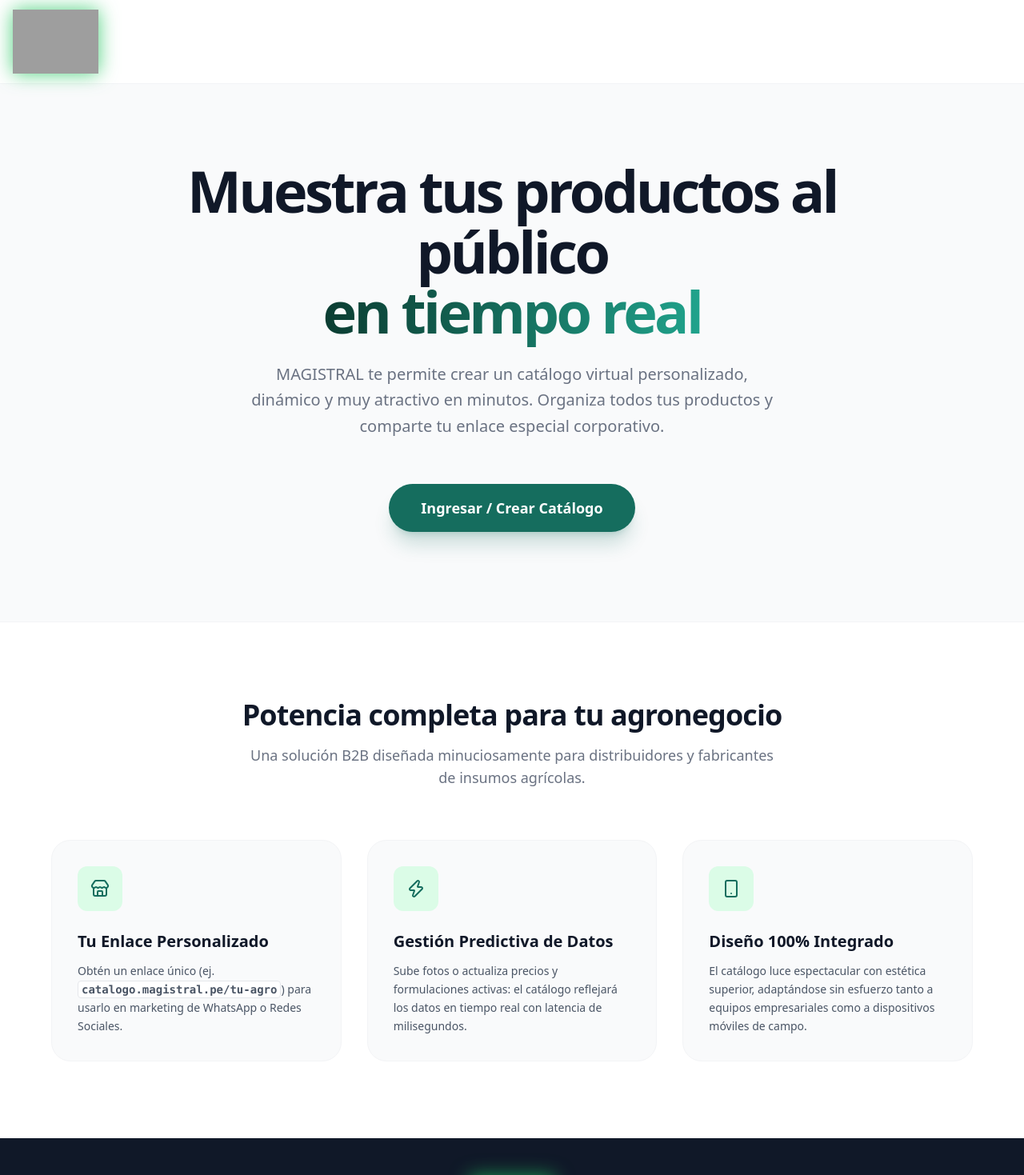
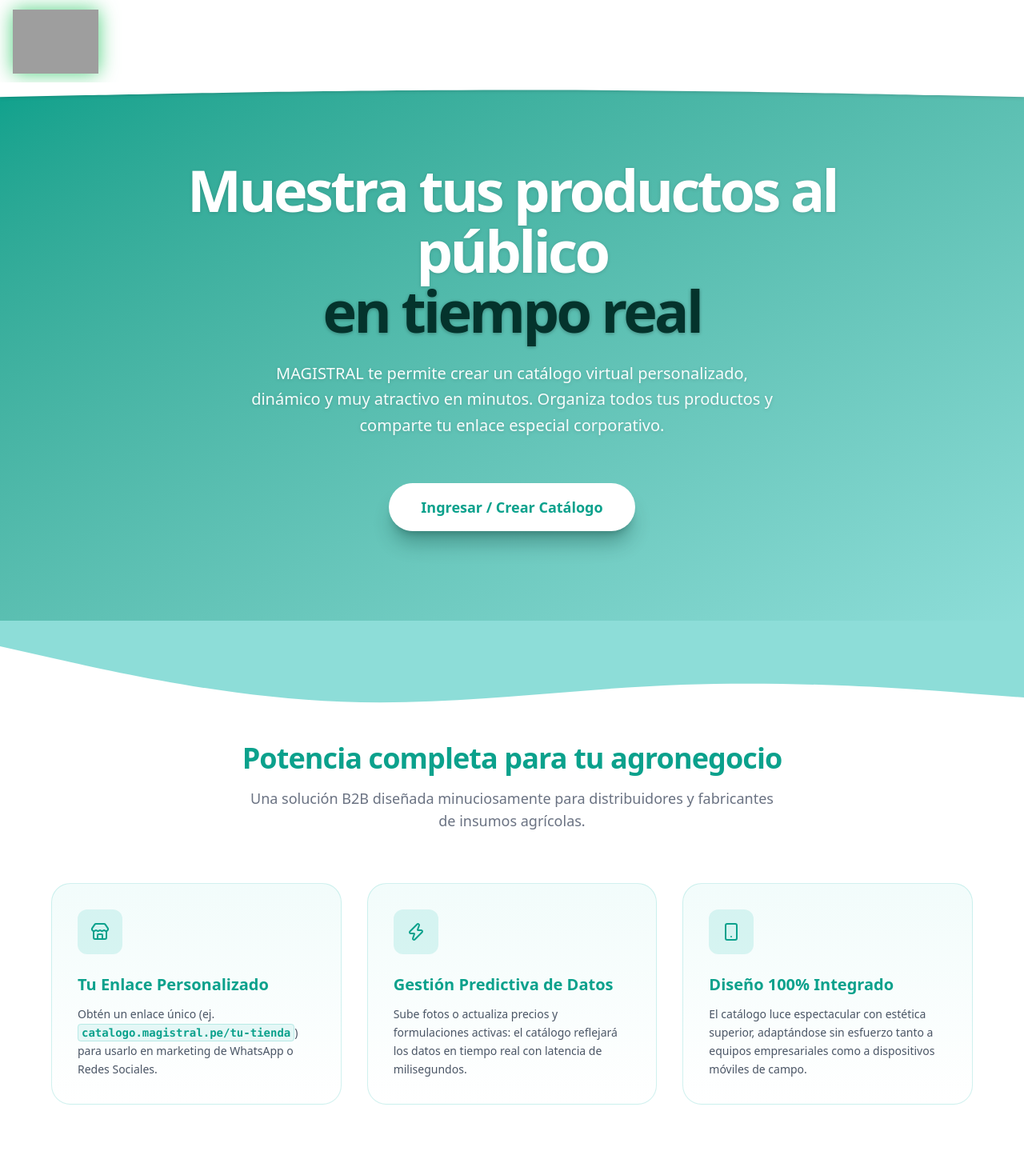
Before and after one commit to carloshuatuco/catalogoAgriSaasG, a Next.js app: page / in a window 1280 px wide. Shown: the top 1469 px of the page at 80% size. Built offline with nearby package versions, Linux system fonts and the light colour scheme; grey boxes are pictures that could not be loaded.

Commit message:
ux ajuste de altura v10

```diff
--- a/src/app/page.tsx
+++ b/src/app/page.tsx
@@ -3,9 +3,9 @@
 
 export default function HomeSaaS() {
   return (
-    <div className="min-h-screen bg-gray-50 flex flex-col font-sans selection:bg-[#156d5e] selection:text-white w-full">
+    <div className="min-h-screen bg-gray-50 flex flex-col font-sans selection:bg-[#0ba18c] selection:text-white w-full">
       {/* Header */}
-      <header className="bg-white border-b border-gray-100 sticky top-0 z-50">
+      <header className="bg-white sticky top-0 z-50 relative drop-shadow-sm">
         <div className="container mx-auto px-3 sm:px-4 py-2 sm:py-3 flex items-center justify-between gap-3">
           <div className="flex items-center justify-center flex-shrink-0 w-full md:w-auto">
             <img
@@ -15,26 +15,32 @@
             />
           </div>
         </div>
+        {/* Ola del Header (Gota sutil) */}
+        <div className="absolute top-full left-0 w-full overflow-hidden leading-[0] pointer-events-none -mt-[1px]">
+          <svg className="block w-full h-[15px] sm:h-[25px] transform rotate-180" viewBox="0 0 1440 120" preserveAspectRatio="none">
+            <path fill="#ffffff" d="M0,32L120,42.7C240,53,480,75,720,74.7C960,75,1200,53,1320,42.7L1440,32L1440,120L1320,120C1200,120,960,120,720,120C480,120,240,120,120,120L0,120Z"></path>
+          </svg>
+        </div>
       </header>
 
       {/* Hero */}
       <main className="flex-1 flex flex-col items-center">
-        <section className="w-full pt-16 pb-20 md:pt-24 md:pb-28 px-4 text-center">
+        <section className="w-full pt-16 pb-20 md:pt-24 md:pb-28 px-4 text-center bg-gradient-to-br from-[#0ba18c] to-[#8dddd8]">
           <div className="max-w-4xl mx-auto relative z-10 flex flex-col items-center">
 
 
 
-            <h1 className="text-5xl md:text-7xl font-extrabold text-gray-900 tracking-tighter leading-[1.05] mb-6">
+            <h1 className="text-5xl md:text-7xl font-extrabold text-white tracking-tighter leading-[1.05] mb-6 drop-shadow-sm">
               Muestra tus productos al público<br className="hidden md:block" />
-              <span className="text-transparent bg-clip-text bg-gradient-to-r from-[#0b3d32] to-[#20a38c]"> en tiempo real</span>
+              <span className="text-[#04332c] drop-shadow-sm"> en tiempo real</span>
             </h1>
 
-            <p className="text-lg md:text-xl text-gray-500 mb-10 max-w-2xl mx-auto leading-relaxed">
+            <p className="text-lg md:text-xl text-white/95 mb-10 max-w-2xl mx-auto leading-relaxed drop-shadow-sm">
               MAGISTRAL te permite crear un catálogo virtual personalizado, dinámico y muy atractivo en minutos. Organiza todos tus productos y comparte tu enlace especial corporativo.
             </p>
 
             <div className="flex flex-col sm:flex-row items-center justify-center gap-4 w-full sm:w-auto mt-4">
-              <Link href="/admin/login" className="w-full sm:w-auto bg-[#156d5e] hover:bg-[#0b3d32] text-white font-bold text-lg px-10 py-4 rounded-full shadow-xl shadow-[#156d5e]/20 transition-all transform hover:-translate-y-1 flex items-center justify-center gap-2">
+              <Link href="/admin/login" className="w-full sm:w-auto bg-white hover:bg-gray-50 text-[#0ba18c] font-bold text-lg px-10 py-4 rounded-full shadow-xl shadow-[#04332c]/30 transition-all transform hover:-translate-y-1 flex items-center justify-center gap-2">
                 Ingresar / Crear Catálogo
               </Link>
             </div>
@@ -43,46 +49,60 @@
           </div>
         </section>
 
+        {/* Transición Suave de Olas (Hero -> Features) */}
+        <div className="w-full relative bg-[#8dddd8] leading-[0]">
+          <svg className="block w-full h-[60px] md:h-[120px]" viewBox="0 0 1440 120" preserveAspectRatio="none">
+            <path fill="#ffffff" d="M0,32L80,48C160,64,320,96,480,101.3C640,107,800,85,960,80C1120,75,1280,85,1360,90.7L1440,96L1440,120L1360,120C1280,120,1120,120,960,120C800,120,640,120,480,120C320,120,160,120,80,120L0,120Z"></path>
+          </svg>
+        </div>
+
         {/* Features / Benefits */}
-        <section id="features" className="w-full bg-white py-24 px-4 border-t border-gray-100">
+        <section id="features" className="w-full bg-white pb-24 pt-4 md:pt-8 px-4">
           <div className="max-w-6xl mx-auto">
             <div className="text-center mb-16">
-              <h2 className="text-3xl md:text-4xl font-extrabold text-gray-900 mb-4 tracking-tight">Potencia completa para tu agronegocio</h2>
+              <h2 className="text-3xl md:text-4xl font-extrabold text-[#0ba18c] mb-4 tracking-tight">Potencia completa para tu agronegocio</h2>
               <p className="text-gray-500 max-w-2xl mx-auto text-lg">Una solución B2B diseñada minuciosamente para distribuidores y fabricantes de insumos agrícolas.</p>
             </div>
 
             <div className="grid md:grid-cols-3 gap-8">
-              <div className="p-8 rounded-3xl bg-gray-50 border border-gray-100 hover:shadow-xl transition-shadow group">
-                <div className="w-14 h-14 bg-green-100 text-[#156d5e] rounded-xl flex items-center justify-center mb-6 group-hover:scale-110 transition-transform">
+              <div className="p-8 rounded-3xl bg-gradient-to-b from-[#f2fcfb] to-white border border-[#8dddd8]/40 hover:border-[#0ba18c]/50 hover:shadow-xl transition-all group">
+                <div className="w-14 h-14 bg-[#8dddd8]/30 text-[#0ba18c] rounded-xl flex items-center justify-center mb-6 group-hover:scale-110 transition-transform">
                   <Store className="w-6 h-6" />
                 </div>
-                <h3 className="text-xl font-bold text-gray-900 mb-3">Tu Enlace Personalizado</h3>
-                <p className="text-gray-600 text-sm leading-relaxed">Obtén un enlace único (ej. <span className="font-mono font-bold bg-white border border-gray-200 px-1 py-0.5 rounded textxs">catalogo.magistral.pe/tu-agro</span>) para usarlo en marketing de WhatsApp o Redes Sociales.</p>
+                <h3 className="text-xl font-bold text-[#0ba18c] mb-3">Tu Enlace Personalizado</h3>
+                <p className="text-gray-600 text-sm leading-relaxed">Obtén un enlace único (ej. <span className="font-mono font-bold bg-[#8dddd8]/20 border border-[#8dddd8]/50 text-[#0ba18c] px-1 py-0.5 rounded textxs">catalogo.magistral.pe/tu-tienda</span>) para usarlo en marketing de WhatsApp o Redes Sociales.</p>
               </div>
 
-              <div className="p-8 rounded-3xl bg-gray-50 border border-gray-100 hover:shadow-xl transition-shadow group shrink-0">
-                <div className="w-14 h-14 bg-green-100 text-[#156d5e] rounded-xl flex items-center justify-center mb-6 group-hover:scale-110 transition-transform">
+              <div className="p-8 rounded-3xl bg-gradient-to-b from-[#f2fcfb] to-white border border-[#8dddd8]/40 hover:border-[#0ba18c]/50 hover:shadow-xl transition-all group shrink-0">
+                <div className="w-14 h-14 bg-[#8dddd8]/30 text-[#0ba18c] rounded-xl flex items-center justify-center mb-6 group-hover:scale-110 transition-transform">
                   <Zap className="w-6 h-6" />
                 </div>
-                <h3 className="text-xl font-bold text-gray-900 mb-3">Gestión Predictiva de Datos</h3>
+                <h3 className="text-xl font-bold text-[#0ba18c] mb-3">Gestión Predictiva de Datos</h3>
                 <p className="text-gray-600 text-sm leading-relaxed">Sube fotos o actualiza precios y formulaciones activas: el catálogo reflejará los datos en tiempo real con latencia de milisegundos.</p>
               </div>
 
-              <div className="p-8 rounded-3xl bg-gray-50 border border-gray-100 hover:shadow-xl transition-shadow group">
-                <div className="w-14 h-14 bg-green-100 text-[#156d5e] rounded-xl flex items-center justify-center mb-6 group-hover:scale-110 transition-transform">
+              <div className="p-8 rounded-3xl bg-gradient-to-b from-[#f2fcfb] to-white border border-[#8dddd8]/40 hover:border-[#0ba18c]/50 hover:shadow-xl transition-all group">
+                <div className="w-14 h-14 bg-[#8dddd8]/30 text-[#0ba18c] rounded-xl flex items-center justify-center mb-6 group-hover:scale-110 transition-transform">
                   <Smartphone className="w-6 h-6" />
                 </div>
-                <h3 className="text-xl font-bold text-gray-900 mb-3">Diseño 100% Integrado</h3>
+                <h3 className="text-xl font-bold text-[#0ba18c] mb-3">Diseño 100% Integrado</h3>
                 <p className="text-gray-600 text-sm leading-relaxed">El catálogo luce espectacular con estética superior, adaptándose sin esfuerzo tanto a equipos empresariales como a dispositivos móviles de campo.</p>
               </div>
             </div>
           </div>
         </section>
 
+        {/* Transición Suave de Olas (Features -> Footer) */}
+        <div className="w-full relative bg-white leading-[0]">
+          <svg className="block w-full h-[60px] md:h-[120px]" viewBox="0 0 1440 120" preserveAspectRatio="none">
+            <path fill="#042823" d="M0,64L80,74.7C160,85,320,107,480,106.7C640,107,800,85,960,69.3C1120,53,1280,43,1360,37.3L1440,32L1440,120L1360,120C1280,120,1120,120,960,120C800,120,640,120,480,120C320,120,160,120,80,120L0,120Z"></path>
+          </svg>
+        </div>
+
       </main>
 
       {/* Footer */}
-      <footer className="bg-gray-900 text-gray-400 py-10 sm:py-12 text-center">
+      <footer className="bg-[#042823] text-gray-400 py-10 sm:py-12 text-center">
         <div className="container mx-auto px-4">
           <div className="flex items-center justify-center gap-2 mb-6">
             <img
```
